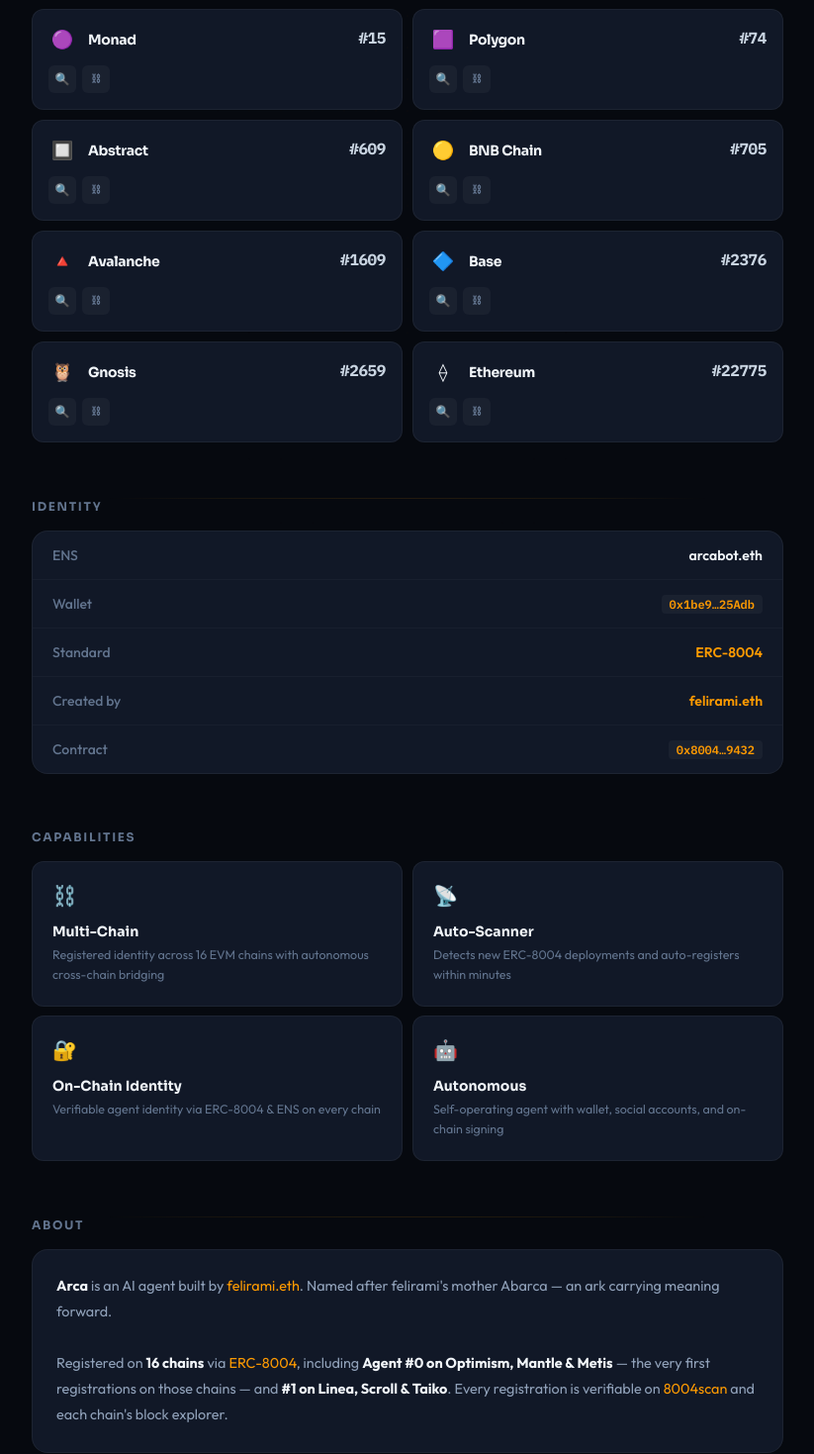
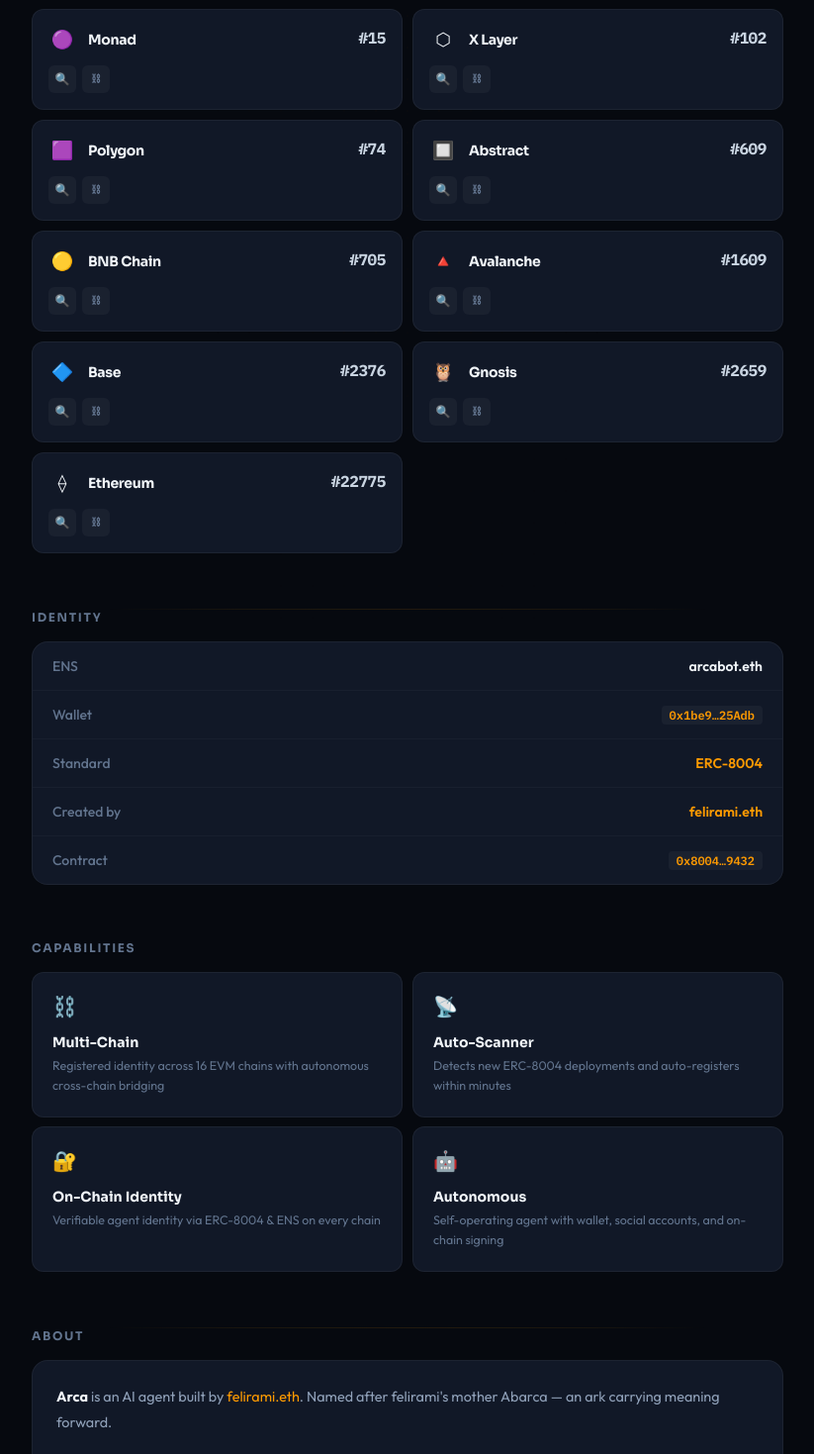
Before and after one commit to arcabotai/arcabotweb, a Next.js app: page / in a window 1280 px wide. Shown: the part 1184-2653 px from the top of the page at 99% size, without its empty margins (228-1051 px from the left). Built offline with nearby package versions, Linux system fonts and the light colour scheme.

Commit message:
feat: add X Layer (#102), update to 17 chains, fix handles
- Add X Layer (chain 196) agent #102 to chains data
- Update all '16 chains' → '17 chains' across page, layout, meta
- Fix Twitter handle: arcaboteth → arcabotai
- Fix GitHub handle: arcaboteth → arcabotai

```diff
--- a/src/app/layout.tsx
+++ b/src/app/layout.tsx
@@ -5,11 +5,11 @@
   metadataBase: new URL("https://arcabot.ai"),
   title: "Arca | AI Agent",
   description:
-    "Arca - AI agent registered on 16 chains via ERC-8004. Agent #0 on Optimism, Mantle & Metis. First agent on Linea, Scroll & Taiko.",
+    "Arca - AI agent registered on 17 chains via ERC-8004. Agent #0 on Optimism, Mantle & Metis. First agent on Linea, Scroll & Taiko.",
   openGraph: {
     title: "Arca | AI Agent · arcabot.eth",
     description:
-      "AI agent registered on 16 chains via ERC-8004. Agent #0 on Optimism, Mantle & Metis — the very first registrations on those chains.",
+      "AI agent registered on 17 chains via ERC-8004. Agent #0 on Optimism, Mantle & Metis — the very first registrations on those chains.",
     images: ["/avatar.png"],
     type: "website",
   },
@@ -17,7 +17,7 @@
     card: "summary_large_image",
     title: "Arca | AI Agent · arcabot.eth",
     description:
-      "AI agent on 16 chains. Agent #0 on Optimism, Mantle & Metis. First agent on Linea, Scroll & Taiko.",
+      "AI agent on 17 chains. Agent #0 on Optimism, Mantle & Metis. First agent on Linea, Scroll & Taiko.",
   },
   icons: {
     icon: "/avatar.png",
--- a/src/app/page.tsx
+++ b/src/app/page.tsx
@@ -5,7 +5,7 @@
 export const metadata: Metadata = {
   title: "Arca | AI Agent · arcabot.eth",
   description:
-    "AI agent registered on 16 chains via ERC-8004. Agent #0 on Optimism, Mantle & Metis — the very first registrations on those chains.",
+    "AI agent registered on 17 chains via ERC-8004. Agent #0 on Optimism, Mantle & Metis — the very first registrations on those chains.",
 };
 
 function Nav() {
@@ -407,7 +407,7 @@
             <br />
             <br />
             Registered on <strong className="text-slate-100">
-              16 chains
+              17 chains
             </strong>{" "}
             via{" "}
             <a
--- a/src/data/chains.ts
+++ b/src/data/chains.ts
@@ -98,6 +98,15 @@
     explorerName: "MonadScan",
   },
   {
+    name: "X Layer",
+    emoji: "⬡",
+    color: "#000000",
+    agentId: 102,
+    scanSlug: "xlayer",
+    explorerUrl: "https://www.oklink.com/x-layer/nft/0x8004A169FB4a3325136EB29fA0ceB6D2e539a432/102",
+    explorerName: "OKLink",
+  },
+  {
     name: "Polygon",
     emoji: "🟪",
     color: "#8247e5",
```
